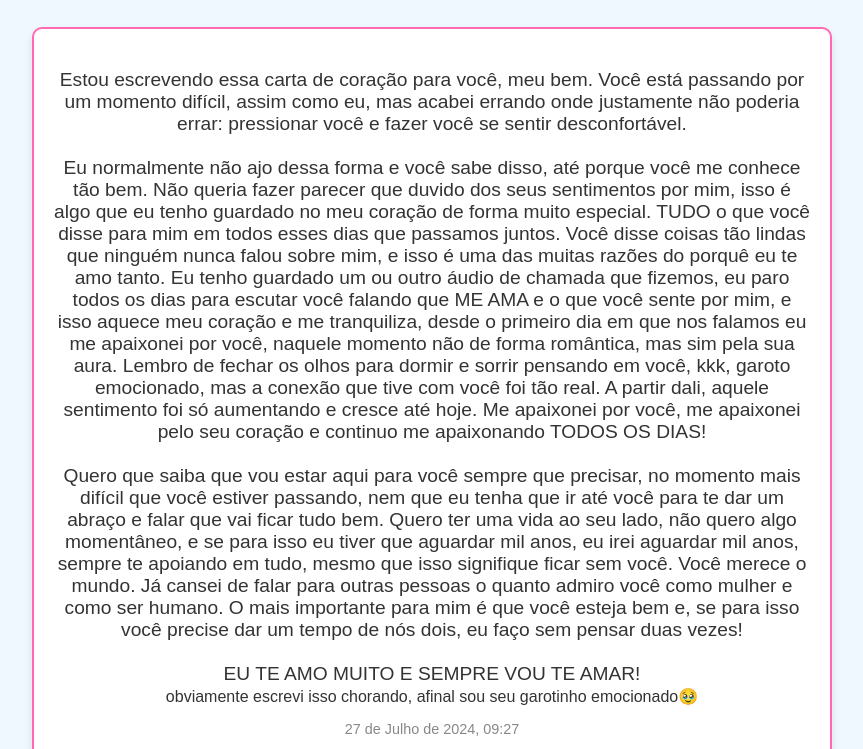
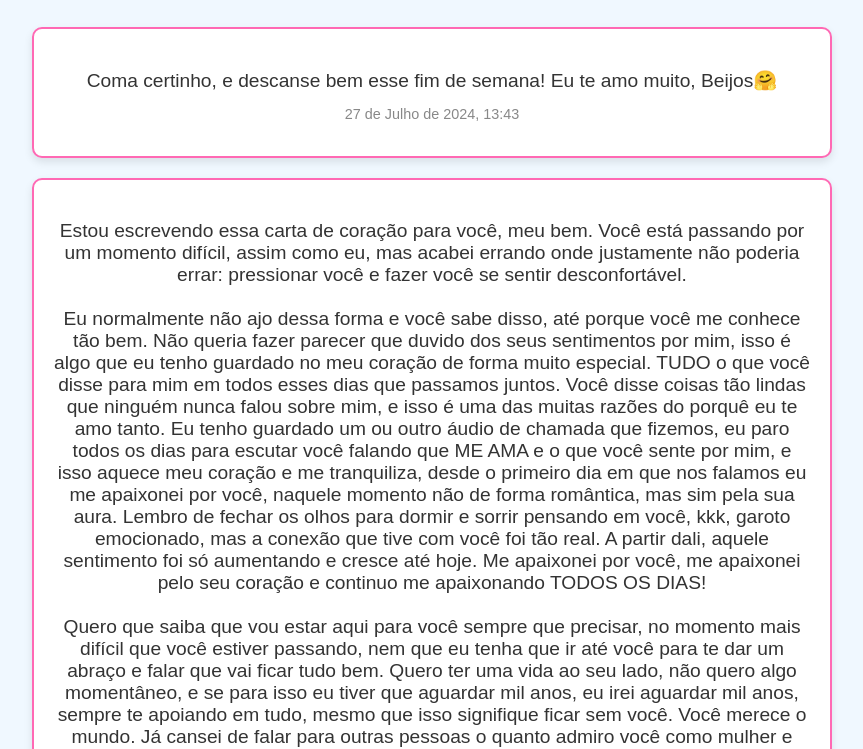
Before and after one commit to rafaeel1406/messages-for-my-dear, a website with bundled scripts: page index.html in a window 1280 px wide. Shown: the part 82-831 px from the top of the page, without its empty margins (208-1071 px from the left). Built offline with nearby package versions, Linux system fonts and the light colour scheme.

Commit message:
nova mensagem

```diff
--- a/index.html
+++ b/index.html
@@ -12,6 +12,10 @@
 <body>
     <div class="container">
         <h1>Mensagens para o MEU BEM 💖</h1>
+        <div class="card">
+            <p class="message">Coma certinho, e descanse bem esse fim de semana! Eu te amo muito, Beijos🤗</p>
+            <p class="datetime">27 de Julho de 2024, 13:43</p>
+        </div>
         <div class="card">
             <p class="message">
                 Estou escrevendo essa carta de coração para você, meu bem. Você está passando por um
```
